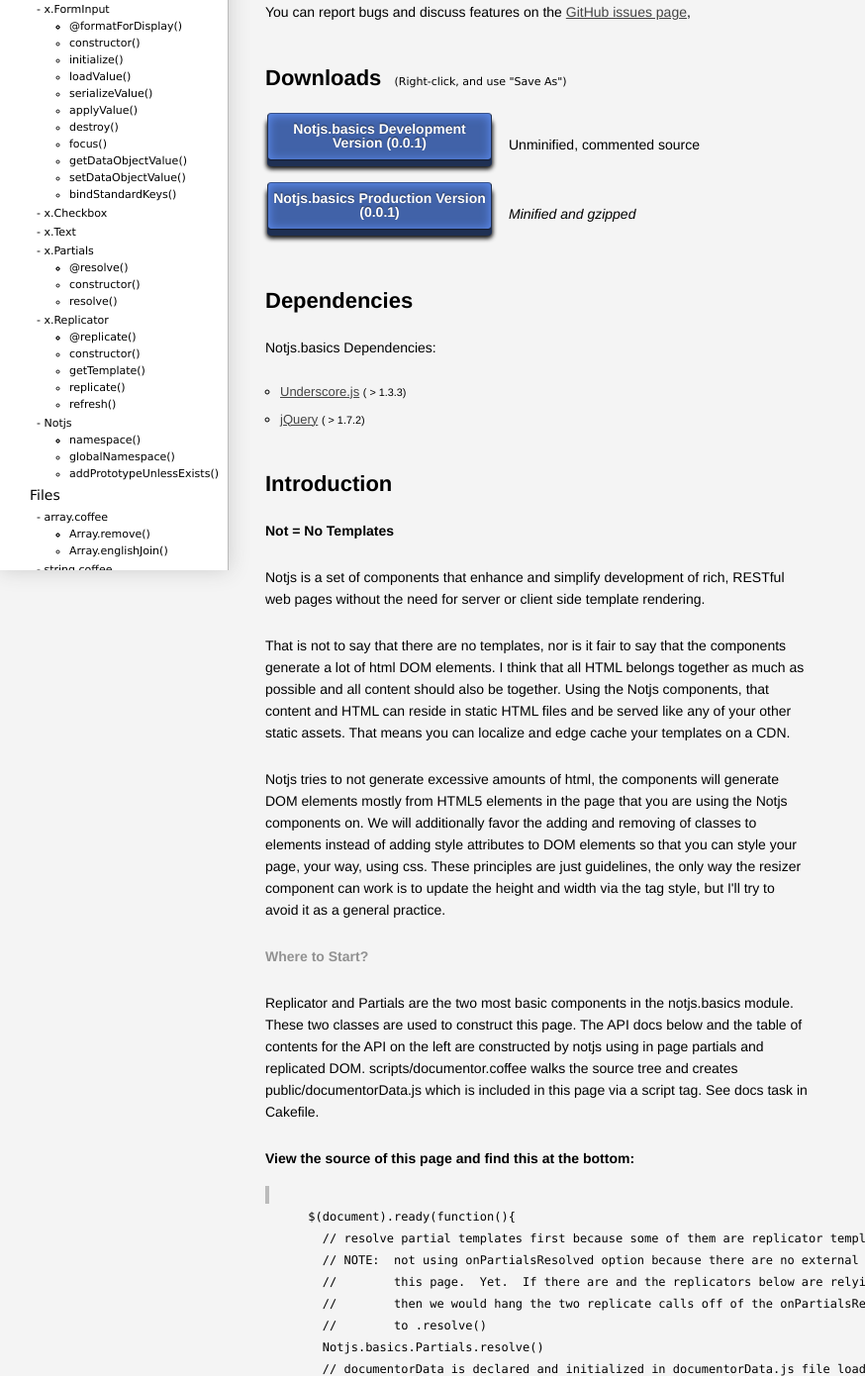
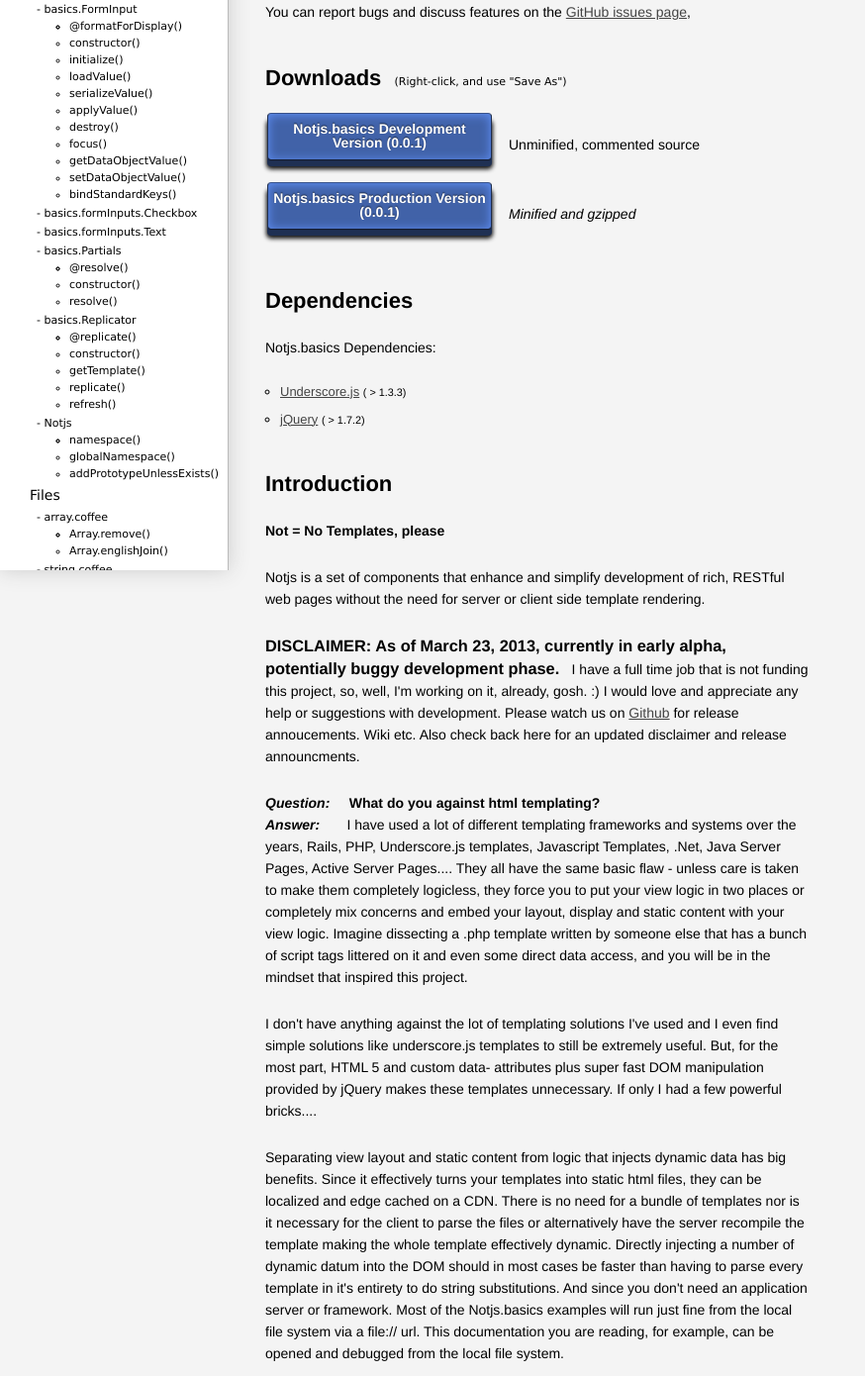
Before and after one commit to littlebee/notjs, a website: page public/index.html in a window 1280 px wide. Shown: the part 224-1614 px from the top of the page at 99% size, without its empty margins (0-874 px from the left). Drawn offline with Linux system fonts and the light colour scheme.

Commit message:
more docs - reworked intro. fixed bug in scripts/documentor.coffee where it would fail if the file comment started on line 0 like it was doing on utility.coffee.

```diff
--- a/public/documentorData.js
+++ b/public/documentorData.js
@@ -8,6 +8,7 @@
         "id": "dd_1",
         "name": "array.coffee",
         "code": [],
+        "commentStartIndex": 1,
         "comment": [
           "  javascript Array class extensions and monkeys"
         ],
@@ -42,6 +43,7 @@
         "id": "dd_31",
         "name": "string.coffee",
         "code": [],
+        "commentStartIndex": 1,
         "comment": [
           "  javascript String class extensions and monkeys"
         ],
@@ -149,25 +151,66 @@
       {
         "id": "dd_39",
         "name": "utility.coffee",
+        "code": "",
+        "commentStartIndex": 0,
+        "comment": [
+          "  Notjs Utility methods"
+        ],
+        "methods": [
+          {
+            "id": "dd_40",
             "code": [
-          "###"
+              "Notjs.deepGet = (object, pathToAttribute) ->"
             ],
             "comment": [
+              "    gets the value of a nested member of this object.",
               "",
+              "    example:",
+              "    <code>",
+              "        var data = {",
+              "           sayulita: {",
+              "             fun: true,",
+              "             surf: true,",
+              "             weather: {",
+              "               high: 90,",
+              "               low: function(){ return 70; }",
+              "             }",
+              "           }",
+              "         }",
+              "        Notjs.deepGet(data, &#39;weather.high&#39;)   # will return 90",
+              "    </code>",
               "",
-          "# I really wanted to extend Object.prototype and add the methods but jQuery clone and",
-          "# other things break if you modify Object like that see,",
-          "# <a href=\"http://stackoverflow.com/questions/9138161/javascript-clone-function-breaks-with-jquery\"> this stack overflow </a>",
+              "    There is no limit to the depth, also functions may be employed anywhere along the path.",
+              "    From the former example:",
+              "    <code>",
+              "        Notjs.deepGet(data, &#39;weather.low&#39;)   # will call the function associated with &#39;low&#39; which returns 70",
+              "    </code>",
+              ""
+            ],
+            "shortName": "Notjs.deepGet",
+            "name": "Notjs.deepGet(object, pathToAttribute)"
+          },
+          {
+            "id": "dd_41",
+            "code": [
+              "Notjs.deepSet = (object, pathToAttribute, value) ->"
+            ],
+            "comment": [
+              "    Performs a deep set on the the value of a attributed nested within this object",
               "",
-          "Notjs.deepGet = (object, pathToAttribute) ->"
+              "    See Notjs.deepGet() above for examples.  Any value that can be fetched with deepGet",
+              "    can be set wih deepSet()"
             ],
-        "methods": []
+            "shortName": "Notjs.deepSet",
+            "name": "Notjs.deepSet(object, pathToAttribute, value)"
+          }
+        ]
       }
     ],
     "classes": [
       {
         "id": "dd_4",
-        "shortName": "x.Form",
+        "shortName": "basics.Form",
         "name": "basics.Form",
         "code": [
           "  class x.Form"
@@ -307,7 +350,7 @@
               "      See also:   Notjs.basics.FormInput class"
             ],
             "shortName": "constructor",
-            "name": "basics.Form.constructor"
+            "name": "basics.Form.constructor(@selector, @dataObject, options = {})"
           },
           {
             "id": "dd_6",
@@ -320,13 +363,13 @@
               "      Notjs.basics.FormInput object for element found."
             ],
             "shortName": "initialize",
-            "name": "basics.Form.initialize"
+            "name": "basics.Form.initialize()"
           }
         ]
       },
       {
         "id": "dd_7",
-        "shortName": "x.FormInput",
+        "shortName": "basics.FormInput",
         "name": "basics.FormInput",
         "code": [
           "  class x.FormInput"
@@ -381,7 +424,7 @@
               "        without allowing user input"
             ],
             "shortName": "@formatForDisplay",
-            "name": "basics.FormInput.@formatForDisplay"
+            "name": "basics.FormInput.@formatForDisplay(row, cell, value, columnDef, dataContext)"
           },
           {
             "id": "dd_9",
@@ -403,7 +446,7 @@
               "      See also:   Notjs.basics.FormInput class"
             ],
             "shortName": "constructor",
-            "name": "basics.FormInput.constructor"
+            "name": "basics.FormInput.constructor(@args)"
           },
           {
             "id": "dd_10",
@@ -414,7 +457,7 @@
               "      Creates the dom elements within @$element that will take input from the user"
             ],
             "shortName": "initialize",
-            "name": "basics.FormInput.initialize"
+            "name": "basics.FormInput.initialize()"
           },
           {
             "id": "dd_11",
@@ -426,7 +469,7 @@
               "        the input element and update input UI"
             ],
             "shortName": "loadValue",
-            "name": "basics.FormInput.loadValue"
+            "name": "basics.FormInput.loadValue(dataObject)"
           },
           {
             "id": "dd_12",
@@ -437,7 +480,7 @@
               "        returns the current value of user input"
             ],
             "shortName": "serializeValue",
-            "name": "basics.FormInput.serializeValue"
+            "name": "basics.FormInput.serializeValue()"
           },
           {
             "id": "dd_13",
@@ -448,7 +491,7 @@
               "        called to update the attribute in dataObject with the value passed"
             ],
             "shortName": "applyValue",
-            "name": "basics.FormInput.applyValue"
+            "name": "basics.FormInput.applyValue(dataObject, value)"
           },
           {
             "id": "dd_14",
@@ -460,7 +503,7 @@
               "        initialize"
             ],
             "shortName": "destroy",
-            "name": "basics.FormInput.destroy"
+            "name": "basics.FormInput.destroy()"
           },
           {
             "id": "dd_15",
@@ -471,7 +514,7 @@
               "        should set focus to first input control if any"
             ],
             "shortName": "focus",
-            "name": "basics.FormInput.focus"
+            "name": "basics.FormInput.focus()"
           },
           {
             "id": "dd_16",
@@ -482,7 +525,7 @@
               "        gets the value from the dataObject for the associated attribute"
             ],
             "shortName": "getDataObjectValue",
-            "name": "basics.FormInput.getDataObjectValue"
+            "name": "basics.FormInput.getDataObjectValue(dataObject)"
           },
           {
             "id": "dd_17",
@@ -493,7 +536,7 @@
               "        does a deep set on the dataobject use data-not_attr as the property path"
             ],
             "shortName": "setDataObjectValue",
-            "name": "basics.FormInput.setDataObjectValue"
+            "name": "basics.FormInput.setDataObjectValue(dataObject, value)"
           },
           {
             "id": "dd_18",
@@ -505,13 +548,13 @@
               "              enter = commitChanges"
             ],
             "shortName": "bindStandardKeys",
-            "name": "basics.FormInput.bindStandardKeys"
+            "name": "basics.FormInput.bindStandardKeys($input)"
           }
         ]
       },
       {
         "id": "dd_19",
-        "shortName": "x.Checkbox",
+        "shortName": "basics.formInputs.Checkbox",
         "name": "basics.formInputs.Checkbox",
         "code": [
           "  class x.Checkbox extends Notjs.basics.FormInput"
@@ -524,7 +567,7 @@
       },
       {
         "id": "dd_20",
-        "shortName": "x.Text",
+        "shortName": "basics.formInputs.Text",
         "name": "basics.formInputs.Text",
         "code": [
           "  class x.Text extends Notjs.basics.FormInput"
@@ -537,7 +580,7 @@
       },
       {
         "id": "dd_21",
-        "shortName": "x.Partials",
+        "shortName": "basics.Partials",
         "name": "basics.Partials",
         "code": [
           "  class x.Partials"
@@ -629,7 +672,7 @@
               "        Class method for one shot convienence.  See .resolve instance method"
             ],
             "shortName": "@resolve",
-            "name": "basics.Partials.@resolve"
+            "name": "basics.Partials.@resolve(options = {})"
           },
           {
             "id": "dd_23",
@@ -646,7 +689,7 @@
               "        Constructs a new Partials object"
             ],
             "shortName": "constructor",
-            "name": "basics.Partials.constructor"
+            "name": "basics.Partials.constructor(options = {})"
           },
           {
             "id": "dd_24",
@@ -686,13 +729,13 @@
               "            </code>"
             ],
             "shortName": "resolve",
-            "name": "basics.Partials.resolve"
+            "name": "basics.Partials.resolve(options={})"
           }
         ]
       },
       {
         "id": "dd_25",
-        "shortName": "x.Replicator",
+        "shortName": "basics.Replicator",
         "name": "basics.Replicator",
         "code": [
           "  class x.Replicator"
@@ -745,7 +788,7 @@
               ""
             ],
             "shortName": "@replicate",
-            "name": "basics.Replicator.@replicate"
+            "name": "basics.Replicator.@replicate(selector, data, callback)"
           },
           {
             "id": "dd_27",
@@ -758,7 +801,7 @@
               "        I wonder if coffee doc will pickup my option defaults?  :( no, but scripts/documentor will! :)"
             ],
             "shortName": "constructor",
-            "name": "basics.Replicator.constructor"
+            "name": "basics.Replicator.constructor(@selector, options={})"
           },
           {
             "id": "dd_28",
@@ -770,7 +813,7 @@
               "        selector passed on construction)"
             ],
             "shortName": "getTemplate",
-            "name": "basics.Replicator.getTemplate"
+            "name": "basics.Replicator.getTemplate()"
           },
           {
             "id": "dd_29",
@@ -830,7 +873,7 @@
               "        </code>"
             ],
             "shortName": "replicate",
-            "name": "basics.Replicator.replicate"
+            "name": "basics.Replicator.replicate(@array, @callback)"
           },
           {
             "id": "dd_30",
@@ -842,12 +885,12 @@
               "        and the callback method passed to replicate are the same"
             ],
             "shortName": "refresh",
-            "name": "basics.Replicator.refresh"
+            "name": "basics.Replicator.refresh()"
           }
         ]
       },
       {
-        "id": "dd_40",
+        "id": "dd_42",
         "shortName": "Notjs",
         "name": "Notjs",
         "code": [
@@ -860,7 +903,7 @@
         ],
         "methods": [
           {
-            "id": "dd_41",
+            "id": "dd_43",
             "code": [
               "  namespace: (target, name, block) ->"
             ],
@@ -871,10 +914,10 @@
               "              namespace to global namespace"
             ],
             "shortName": "namespace",
-            "name": "Notjs.namespace"
+            "name": "Notjs.namespace(target, name, block)"
           },
           {
-            "id": "dd_42",
+            "id": "dd_44",
             "code": [
               "  globalNamespace: () =>"
             ],
@@ -882,10 +925,10 @@
               "      returns the object representing the global namespace (window in browser and global in node.js"
             ],
             "shortName": "globalNamespace",
-            "name": "Notjs.globalNamespace"
+            "name": "Notjs.globalNamespace()"
           },
           {
-            "id": "dd_43",
+            "id": "dd_45",
             "code": [
               "  addPrototypeUnlessExists: (klass, protoName, method) ->"
             ],
@@ -899,7 +942,7 @@
               "        });"
             ],
             "shortName": "addPrototypeUnlessExists",
-            "name": "Notjs.addPrototypeUnlessExists"
+            "name": "Notjs.addPrototypeUnlessExists(klass, protoName, method)"
           }
         ]
       }
@@ -971,6 +1014,7 @@
           "  see --help output for options",
           "\"\"\""
         ],
+        "commentStartIndex": 57,
         "comment": [
           "",
           "  Generates public/documentorData.js which is used for Notjs API docs.",
--- a/public/index.html
+++ b/public/index.html
@@ -1,5 +1,5 @@
 <!DOCTYPE HTML>
-<html>
+<html xmlns="http://www.w3.org/1999/html">
 <head>
   <meta http-equiv="content-type" content="text/html;charset=UTF-8" />
   <meta http-equiv="X-UA-Compatible" content="chrome=1" />
@@ -105,23 +105,50 @@
     </p>
 
     <h2 id="introduction">Introduction</h2>
-    <p><b>Not = No Templates</b></p>
+    <p><b>Not = No Templates, please</b></p>
     <p>
       Notjs is a set of components that enhance and simplify development of rich, RESTful web pages without
       the need for server or client side template rendering.
     </p>
+
     <p>
-      That is not to say that there are no templates, nor is it fair to say that the components generate
-      a lot of html DOM elements.  I think that all HTML belongs together as much as possible and all content should also
-      be together.  Using the Notjs components, that content and HTML can reside in static HTML files and be served
-      like any of your other static assets.  That means you can localize and edge cache your templates on a CDN.
+      <h3 style="display: inline">
+        DISCLAIMER: As of March 23, 2013, currently in early alpha, potentially buggy development phase.
+      </h3>&nbsp;&nbsp;I have a full time job that is not funding this project, so, well, I'm working on it, already, gosh. :)
+      I would love and appreciate any help or suggestions with development.  Please watch us on
+      <a href="https://github.com/bee-hub/notjs">Github</a> for release annoucements.  Wiki etc.  Also check
+      back here for an updated disclaimer and release announcments.
+    </p><p>
+      <b><i>Question:</i>&nbsp;&nbsp;&nbsp;&nbsp; What do you against html templating?</b><br>
+      <b><i>Answer:</i></b> &nbsp;&nbsp;&nbsp;&nbsp;&nbsp; I have used a lot of different templating frameworks and systems
+      over the years, Rails, PHP, Underscore.js templates, Javascript Templates, .Net, Java Server Pages,
+      Active Server Pages....  They all have the same basic flaw - unless care is taken to make them completely
+      logicless, they force you to put your view logic in two places or completely mix concerns and embed your
+      layout, display and static content with your view logic.  Imagine dissecting a .php template written by someone
+      else that has a bunch of script tags littered on it and even some direct data access, and you will be in the
+      mindset that inspired this project.
+    </p><p>
+      I don't have anything against the lot of templating solutions I've used and I even find simple solutions
+      like underscore.js templates to still be  extremely useful.   But, for the most part, HTML 5 and custom
+      data- attributes plus super fast DOM manipulation provided by jQuery makes these templates unnecessary.
+      If only I had a few powerful bricks....
+    </p><p>
+      Separating view layout and static content from logic that injects dynamic data has big benefits.  Since it
+      effectively turns your templates into static html files, they can be localized and edge cached on a CDN.
+      There is no need for a bundle of templates nor is it necessary for the client to parse the files or
+      alternatively have the server recompile the template making the whole template effectively dynamic.
+      Directly injecting a number of dynamic datum into the DOM should in most cases be faster than having to
+      parse every template in it's entirety to do string substitutions. And since you don't need an application
+      server or framework.  Most of the Notjs.basics examples will run just fine from the local file system via
+      a file:// url.  This documentation you are reading, for example, can be opened and debugged from the local
+      file system.
     </p><p>
       Notjs tries to not generate excessive amounts of html, the components will generate DOM elements mostly
       from HTML5 elements in the page that you are using the Notjs components on.  We will additionally
-      favor the adding and removing of classes to elements instead of adding style attributes to DOM elements so
-      that you can style your page, your way, using css.  These principles are just guidelines, the only way the resizer
-      component can work is to update the height and width via the tag style, but I'll try to avoid it as a
-      general practice.
+      favor the adding and removing of css classes to elements instead of adding style attributes to DOM elements so
+      that you can style your page, your way, using whatever flavor of css you like.  These principles are just
+      guidelines, the only way the resizer  component can work is to update the height and width via the tag style,
+      but I'll try to avoid it as a general practice.
     </p>
     <h4>Where to Start?</h4>
     <p>
@@ -210,7 +237,7 @@
       console.log("injectData")
       console.log($el.html())
       $el.find(selectorPrefix + "short-link").attr('href', '#' + obj.id).html(obj.shortName||obj.name)
-      $el.find(selectorPrefix + "name").html(obj.name)
+      $el.find(selectorPrefix + "name").html(obj.shortName)
       $el.find(selectorPrefix + "bookmark").attr('id', obj.id)
       if( obj.code )
         $el.find(selectorPrefix + "code").html(obj.code.join('\n   '))
```
Also changed, not shown: scripts/documentor.coffee (+16 -8 lines), 1 other file. Lines whose indentation alone changed are shown as unchanged.
